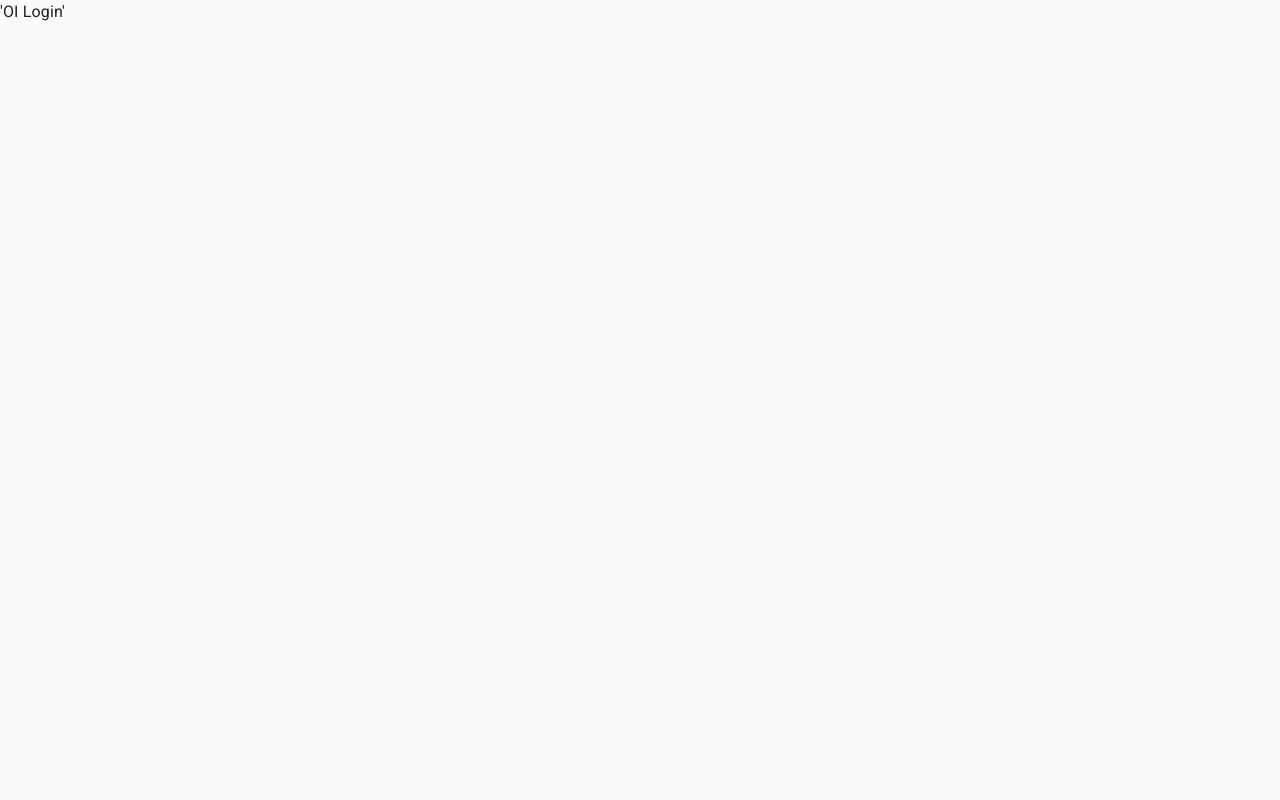
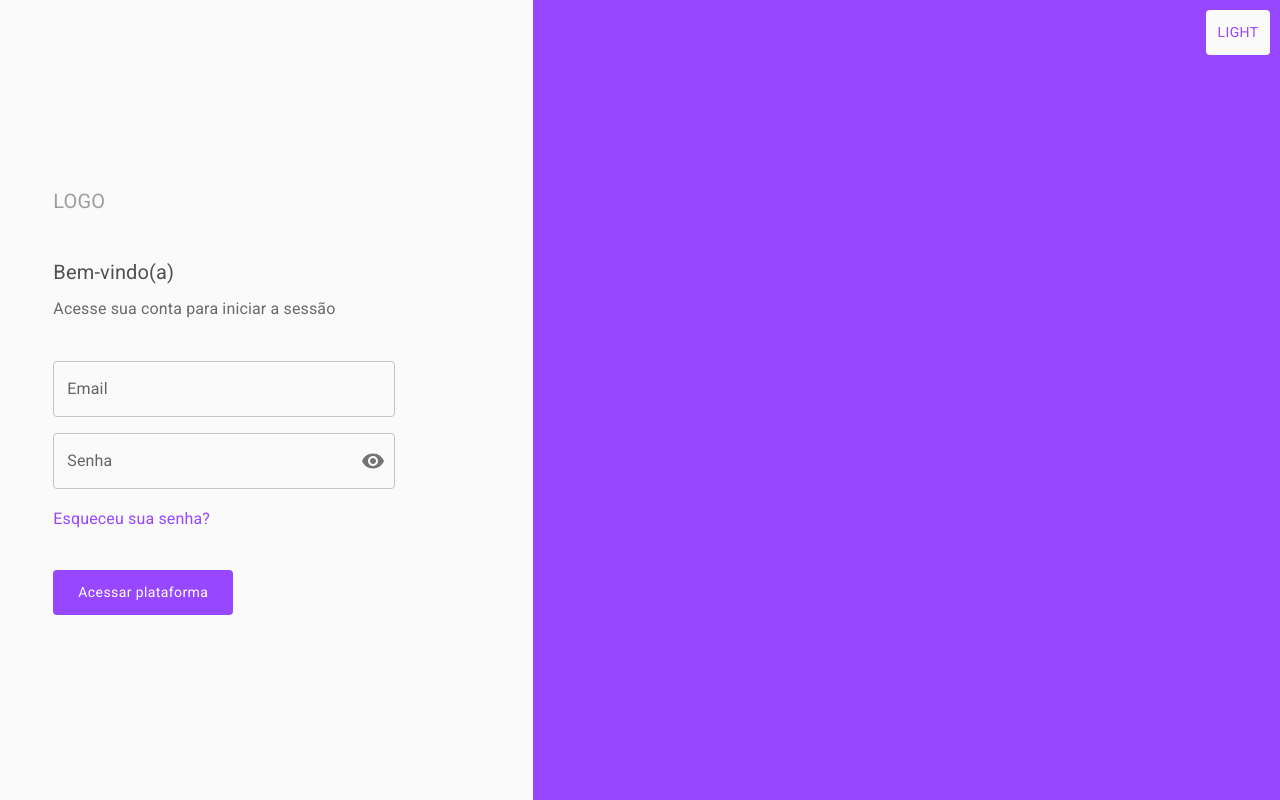
Before and after one commit to victoriacesar/users-list, a Next.js app: page /login in a window 1280 px wide. Built offline with nearby package versions, Linux system fonts and the light colour scheme.

Commit message:
feat(login): start setup login page

```diff
--- a/package.json
+++ b/package.json
@@ -13,11 +13,13 @@
   "dependencies": {
     "@emotion/react": "^11.11.3",
     "@emotion/styled": "^11.11.0",
+    "@mui/icons-material": "^5.15.5",
     "@mui/material": "^5.15.5",
     "axios": "^1.6.5",
     "next": "14.1.0",
     "react": "^18",
-    "react-dom": "^18"
+    "react-dom": "^18",
+    "yup": "^1.3.3"
   },
   "devDependencies": {
     "@commitlint/cli": "^18.4.4",
--- a/src/app/login/page.tsx
+++ b/src/app/login/page.tsx
@@ -1,3 +1,38 @@
+'use client';
+
+import { LoginInfo } from '@/components/LoginInfo';
+import { ToggleThemeBtn } from '@/components/ToggleThemeBtn';
+import { Grid } from '@mui/material';
+
 export default function Login() {
-  return <main>'OI Login'</main>;
+  return (
+    <>
+      <ToggleThemeBtn />
+
+      <Grid
+        container
+        sx={{
+          width: '100vw',
+          height: '100vh',
+        }}
+      >
+        <Grid
+          item
+          xs={5}
+          sx={{
+            bgcolor: 'background.white',
+          }}
+        >
+          <LoginInfo />
+        </Grid>
+        <Grid
+          item
+          xs={7}
+          sx={{
+            bgcolor: 'background.purple',
+          }}
+        />
+      </Grid>
+    </>
+  );
 }
--- /dev/null
+++ b/src/components/Input.tsx
@@ -0,0 +1,52 @@
+import { IconButton, InputAdornment, TextField } from '@mui/material';
+import Visibility from '@mui/icons-material/Visibility';
+import VisibilityOff from '@mui/icons-material/VisibilityOff';
+
+interface StyledInputProps {
+  handleClick: () => void;
+  showPassword: boolean;
+  handlePassword: (event: React.ChangeEvent<HTMLInputElement>) => void;
+  handleEmail: (event: React.ChangeEvent<HTMLInputElement>) => void;
+  emailValue: string;
+  passwordValue: string;
+}
+
+export const InputsSection = ({
+  handleClick,
+  showPassword,
+  handlePassword,
+  passwordValue,
+  emailValue,
+  handleEmail,
+}: StyledInputProps) => {
+  return (
+    <>
+      <TextField
+        id="email-field"
+        label="Email"
+        variant="outlined"
+        sx={{ width: '80%' }}
+        value={emailValue}
+        onChange={handleEmail}
+      />
+      <TextField
+        id="field-senha"
+        label="Senha"
+        type={showPassword ? 'text' : 'password'}
+        sx={{ width: '80%' }}
+        variant="outlined"
+        onChange={handlePassword}
+        value={passwordValue}
+        InputProps={{
+          endAdornment: (
+            <InputAdornment position="end">
+              <IconButton aria-label="toggle password visibility" onClick={handleClick} edge="end">
+                {showPassword ? <VisibilityOff /> : <Visibility />}
+              </IconButton>
+            </InputAdornment>
+          ),
+        }}
+      />
+    </>
+  );
+};
--- /dev/null
+++ b/src/components/LoginInfo.tsx
@@ -0,0 +1,96 @@
+import { useState } from 'react';
+import { InputsSection } from './Input';
+import { Box, Button, Typography } from '@mui/material';
+
+export const LoginInfo = () => {
+  const [showPassword, setShowPassword] = useState(false);
+  const [password, setPassword] = useState('');
+  const [email, setEmail] = useState('');
+
+  const handleClickShowPassword = () => setShowPassword((show) => !show);
+
+  return (
+    <Box
+      sx={{
+        display: 'flex',
+        margin: '0 auto',
+        flexDirection: 'column',
+        alignItems: 'flex-start',
+        justifyContent: 'center',
+        height: '100%',
+        width: '80%',
+        gap: '1rem',
+      }}
+    >
+      <Typography
+        variant="h6"
+        gutterBottom
+        sx={{
+          color: 'text.lightGray',
+        }}
+      >
+        LOGO
+      </Typography>
+      <Box
+        sx={{
+          marginTop: '1rem',
+          marginBottom: '1rem',
+        }}
+      >
+        <Typography
+          variant="h6"
+          gutterBottom
+          sx={{
+            color: 'text.darkGray',
+          }}
+        >
+          Bem-vindo(a)
+        </Typography>
+        <Typography
+          variant="subtitle1"
+          gutterBottom
+          sx={{
+            color: 'text.middleGray',
+          }}
+        >
+          Acesse sua conta para iniciar a sessão
+        </Typography>
+      </Box>
+      <InputsSection
+        handleClick={handleClickShowPassword}
+        showPassword={showPassword}
+        handlePassword={(e) => setPassword(e.target.value)}
+        passwordValue={password}
+        emailValue={email}
+        handleEmail={(e) => setEmail(e.target.value)}
+      />
+      <Typography
+        variant="subtitle1"
+        gutterBottom
+        sx={{
+          color: 'text.purple',
+          cursor: 'pointer',
+        }}
+      >
+        Esqueceu sua senha?
+      </Typography>
+      <Button
+        disableRipple
+        sx={{
+          textTransform: 'none',
+          fontweight: '400',
+          bgcolor: 'background.purple',
+          padding: '10px 25px',
+          color: 'text.oppositeColor',
+          ':hover': {
+            bgcolor: 'background.purple',
+            filter: 'brightness(0.9)',
+          },
+          marginTop: '1rem',
+        }}
+      >
+        Acessar plataforma
+      </Button>
+    </Box>
+  );
+};
--- /dev/null
+++ b/src/components/ToggleThemeBtn.tsx
@@ -0,0 +1,22 @@
+import { useTheme } from '@/hooks/useTheme';
+import { Button } from '@mui/material';
+
+export const ToggleThemeBtn = () => {
+  const { toggleColorMode, mode } = useTheme();
+
+  return (
+    <Button
+      sx={{
+        bgcolor: 'background.default',
+        color: 'text.purple',
+        position: 'absolute',
+        right: '10px',
+        top: '10px',
+        padding: '10px',
+      }}
+      onClick={toggleColorMode}
+    >
+      {mode}
+    </Button>
+  );
+};
```
Also changed, not shown: 2 other files (tests, documents, lock files or other folders).
